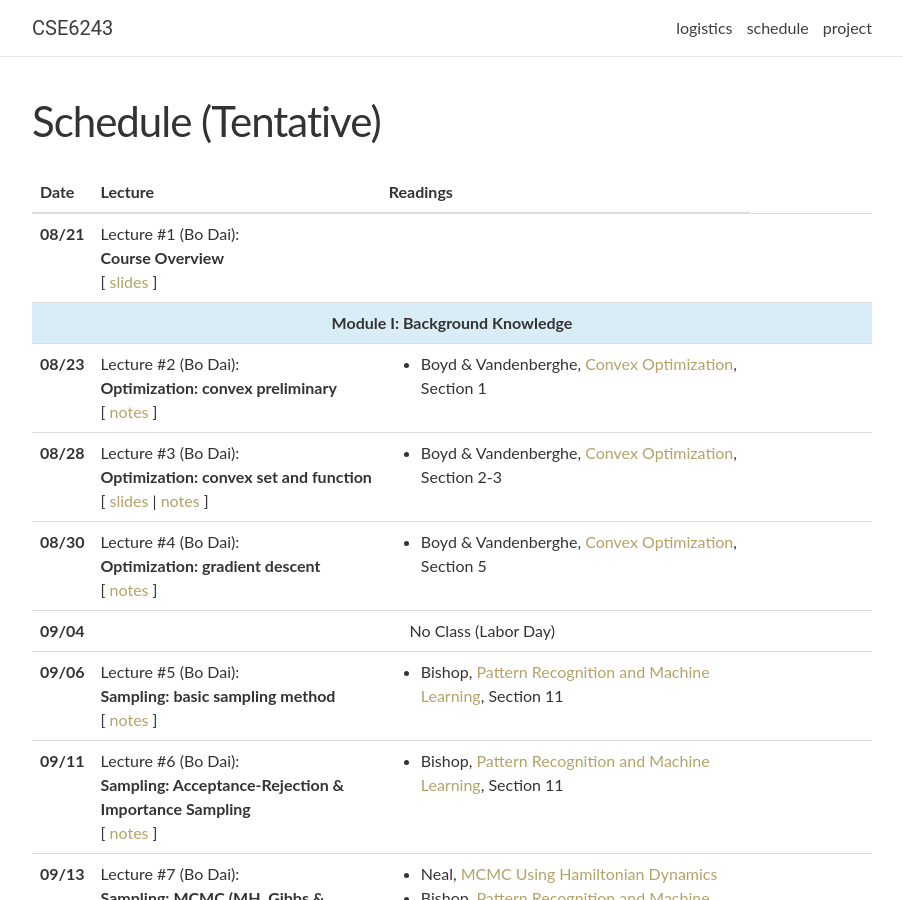
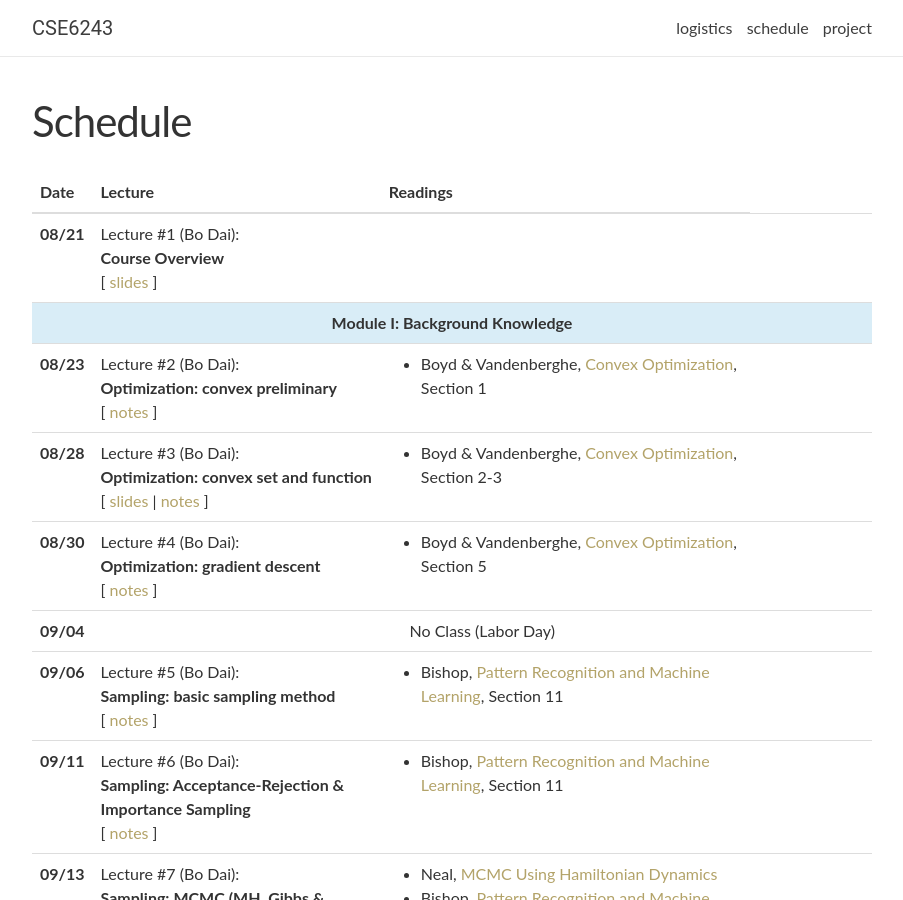
Before and after one commit to Bo-Dai/CSE6243-fall2023, a Jekyll site: the page built from _pages/lectures.md, in a window 1280 px wide and 900 px high. Shown: the whole window, without its empty margins (188-1091 px from the left). Built offline with Jekyll 4.4.1, drawn with Linux system fonts in a browser that asks for light colours.

Commit message:
final update

```diff
--- a/_data/lectures.yml
+++ b/_data/lectures.yml
@@ -293,6 +293,8 @@
   title: >
     <strong>Review</strong>
   slides:
+  notes: "https://bo-dai.github.io/CSE6243-fall2023/scribing/Notes_lec25.pdf"
+
   # video:
   readings:
 
--- a/_pages/lectures.md
+++ b/_pages/lectures.md
@@ -1,7 +1,7 @@
 ---
 layout: schedule
 permalink: /lectures/
-title: Schedule (Tentative)
+title: Schedule
 ---
 
 {% assign current_module = 0 %}
```
Also changed, not shown: 1 other file.
